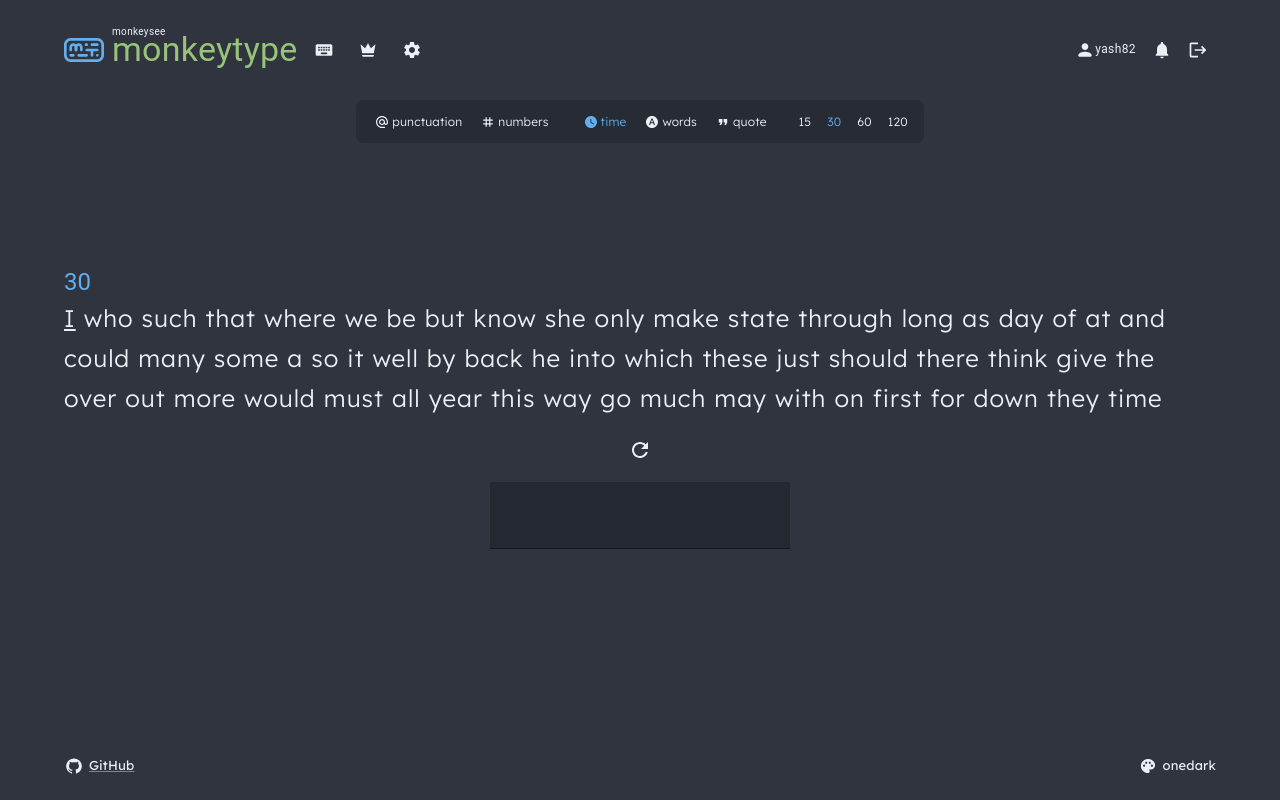
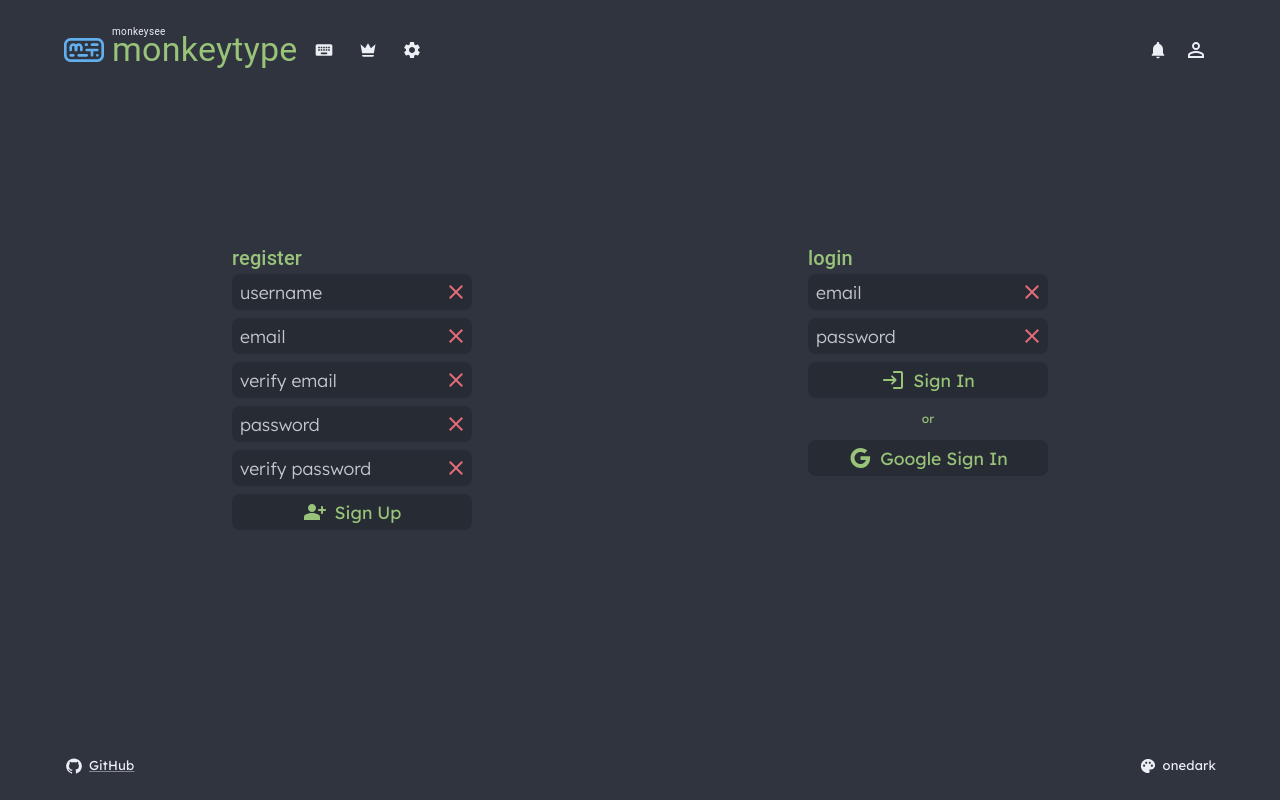
Before and after one commit to YaSh8202/react-monkey-type, a React (Create React App) app: page /login in a window 1280 px wide. Built offline with nearby package versions, Linux system fonts and the light colour scheme.

Commit message:
added login page

```diff
--- a/package.json
+++ b/package.json
@@ -22,6 +22,7 @@
     "react": "^18.2.0",
     "react-dom": "^18.2.0",
     "react-redux": "^8.0.5",
+    "react-router-dom": "^6.8.0",
     "react-scripts": "5.0.1",
     "react-use": "^17.4.0",
     "redux-persist": "^6.0.0",
--- a/public/index.html
+++ b/public/index.html
@@ -39,7 +39,7 @@
     -->
     <title>React App</title>
   </head>
-  <body style="overflow: hidden">
+  <body style="overflow-x: hidden">
     <noscript>You need to enable JavaScript to run this app.</noscript>
     <div id="root"></div>
     <!--
--- a/src/App.tsx
+++ b/src/App.tsx
@@ -7,16 +7,28 @@
 import { ThemeProvider, useTheme } from "@mui/material/styles";
 import Navbar from "./components/Navbar";
 import Footer from "./components/Footer";
-import ModesStack from "./components/ModesStack";
-import TestBox from "./components/TestBox";
 import { getTheme } from "./styles/theme";
 import { useAppDispatch, useAppSelector } from "./store/store";
-import TestResult from "./components/TestResult";
 import { resetTest } from "./store/testSlice";
+import { createBrowserRouter, Outlet, RouterProvider } from "react-router-dom";
+import Test from "./components/Test/Test";
+import Login from "./components/Login/Login";
+
+const router = createBrowserRouter([
+  {
+    path: "/",
+    element: <App />,
+
+    children: [
+      { path: "/", element: <Test /> },
+      { path: "/login", element: <Login /> },
+      { path: "*", element: "Not Found" },
+    ],
+  },
+]);
 
 function App() {
   const theme = useTheme();
-  const showResult = useAppSelector((state) => state.test.showResult);
   const dispatch = useAppDispatch();
 
   useEffect(() => {
@@ -44,16 +56,7 @@
         }}
       >
         <Navbar />
-        <Box display={"flex"} flexDirection={"column"} flex={1} my={"24px"}>
-          {showResult ? (
-            <TestResult />
-          ) : (
-            <>
-              <ModesStack />
-              <TestBox />
-            </>
-          )}
-        </Box>
+        <Outlet />
         <Footer />
       </Container>
     </Box>
@@ -67,7 +70,7 @@
 
   return (
     <ThemeProvider theme={getTheme(theme)}>
-      <App />
+      <RouterProvider router={router} />
     </ThemeProvider>
   );
 };
--- /dev/null
+++ b/src/components/Login/Login.tsx
@@ -0,0 +1,170 @@
+import Box from "@mui/material/Box";
+import Typography from "@mui/material/Typography";
+import { styled } from "@mui/material/styles";
+import { useTheme } from "@mui/material/styles";
+import React from "react";
+import CloseIcon from "@mui/icons-material/Close";
+import PersonAddAltRoundedIcon from "@mui/icons-material/PersonAddAltRounded";
+import LoginRoundedIcon from "@mui/icons-material/LoginRounded";
+import GoogleIcon from '@mui/icons-material/Google';
+
+function Login() {
+  return (
+    <Box display={"flex"} justifyContent={"space-around"}>
+      <RegisterForm />
+      {/* <RegisterForm /> */}
+      <LoginForm />
+    </Box>
+  );
+}
+
+const StyledInput = styled("input")(({ theme }) => ({
+  backgroundColor: theme.sub.alt,
+  border: "none",
+  outline: "none",
+  color: theme.text.main,
+  fontSize: "1.1rem",
+  lineHeight: "1.25",
+  padding: "8px 33px 8px 8px",
+  width: "100%",
+  borderRadius: "8px",
+  height: "100%",
+  boxSizing: "border-box",
+  "&::placeholder": {
+    color: theme.sub.main,
+    opacity: 0.8,
+    fontWeight: 300,
+  },
+}));
+
+const LoginInput: React.FunctionComponent<
+  React.DetailedHTMLProps<
+    React.InputHTMLAttributes<HTMLInputElement>,
+    HTMLInputElement
+  > & { status: string }
+> = ({ status, ...rest }) => {
+  const theme = useTheme();
+
+  return (
+    <Box position={"relative"} height={"36px"} boxSizing={"border-box"}>
+      <StyledInput {...rest} />
+      <Box
+        position={"absolute"}
+        right={"0px"}
+        top={0}
+        height={"100%"}
+        display={"flex"}
+        justifyContent={"center"}
+        alignItems={"center"}
+        width="33px"
+      >
+        <CloseIcon htmlColor={theme.error.main} />
+      </Box>
+    </Box>
+  );
+};
+
+const StyledLoginButton = styled("button")(({ theme }) => ({
+  backgroundColor: theme.sub.alt,
+  border: "none",
+  outline: "none",
+  width: "100%",
+  height: "36px",
+  borderRadius: "8px",
+  color: theme.text.main,
+  fontSize: "1.1rem",
+  display: "flex",
+  alignItems: "center",
+  justifyContent: "center",
+  gap: "0.5rem",
+  cursor: "pointer",
+  transition: "all 0.2s ease-in-out",
+  "&:hover": {
+    backgroundColor: theme.text.main,
+    color: theme.sub.alt,
+  },
+}));
+
+function RegisterForm() {
+  const theme = useTheme();
+
+  return (
+    <Box
+      bgcolor={"transparent"}
+      display="flex"
+      flexDirection={"column"}
+      width={"240px"}
+    >
+      <Typography color={theme.text.main} variant="h6">
+        register
+      </Typography>
+      <form
+        style={{
+          display: "flex",
+          flexDirection: "column",
+          gap: "0.5rem",
+        }}
+      >
+        <LoginInput placeholder="username" status="wrong" />
+        <LoginInput placeholder="email" status="wrong" />
+        <LoginInput placeholder="verify email" status="wrong" />
+        <LoginInput type="password" placeholder="password" status="wrong" />
+        <LoginInput placeholder="verify password" status="wrong" />
+        <StyledLoginButton>
+          <PersonAddAltRoundedIcon />
+          Sign Up
+        </StyledLoginButton>
+      </form>
+    </Box>
+  );
+}
+function LoginForm() {
+  const theme = useTheme();
+
+  const submitHandler = (e: React.FormEvent<HTMLFormElement>) => {
+    e.preventDefault();
+  };
+
+  return (
+    <Box
+      bgcolor={"transparent"}
+      display="flex"
+      flexDirection={"column"}
+      width={"240px"}
+    >
+      <Typography color={theme.text.main} variant="h6">
+        login
+      </Typography>
+      <form
+        onSubmit={submitHandler}
+        style={{
+          display: "flex",
+          flexDirection: "column",
+          gap: "0.5rem",
+        }}
+      >
+        <LoginInput placeholder="email" status="wrong" />
+        <LoginInput type="password" placeholder="password" status="wrong" />
+        <StyledLoginButton>
+          <LoginRoundedIcon />
+          Sign In
+        </StyledLoginButton>
+        <span
+          style={{
+            margin: "4px auto",
+            color: theme.text.main,
+            fontSize: "0.75rem",
+          }}
+        >
+          or
+        </span>
+        <StyledLoginButton>
+          <GoogleIcon />
+          Google Sign In
+        </StyledLoginButton>
+      </form>
+    </Box>
+  );
+}
+
+export default Login;
--- a/src/components/Navbar.tsx
+++ b/src/components/Navbar.tsx
@@ -6,9 +6,15 @@
 import NotificationsRoundedIcon from "@mui/icons-material/NotificationsRounded";
 import SettingsIcon from "@mui/icons-material/Settings";
 import LogoutIcon from "@mui/icons-material/Logout";
-
+import PersonOutlineOutlinedIcon from "@mui/icons-material/PersonOutlineOutlined";
+import { useNavigate } from "react-router-dom";
+import { useAppDispatch } from "../store/store";
+import { resetTest } from "../store/testSlice";
 function Navbar() {
   const theme = useTheme();
+  const dispatch = useAppDispatch();
+  const loggedIn = false;
+  const navigate = useNavigate();
   return (
     <Stack
       padding={" 5px 0"}
@@ -23,6 +29,15 @@
         gap={1}
         color={"white"}
         alignItems={"center"}
+      >
+        <Box
+          onClick={() => navigate("/")}
+          display={"flex"}
+          alignItems={"center"}
+          gap={1}
+          sx={{
+            cursor: "pointer",
+          }}
         >
           <MemoMtLogo height={"24px"} width="40px" fill={theme.caret.main} />
           <Box
@@ -48,7 +63,13 @@
               monkeytype
             </Typography>
           </Box>
-        <IconButton>
+        </Box>
+        <IconButton
+          onClick={() => {
+            navigate("/");
+            dispatch(resetTest());
+          }}
+        >
           <KeyboardRoundedIcon
             fontSize="small"
             htmlColor={theme.menuBtn["1"]}
@@ -63,7 +84,13 @@
       </Box>
       <Stack direction={"row"} spacing={1}>
         <Box>
-          <IconButton>
+          <IconButton
+            sx={{
+              color: theme.sub.main,
+            }}
+          >
+            {loggedIn && (
+              <>
                 <PersonRoundedIcon
                   fontSize="small"
                   htmlColor={theme.menuBtn["4"]}
@@ -71,6 +98,8 @@
                 <Typography variant="caption" color={theme.menuBtn["4"]}>
                   yash82
                 </Typography>
+              </>
+            )}
           </IconButton>
           <IconButton>
             <NotificationsRoundedIcon
@@ -78,8 +107,23 @@
               htmlColor={theme.menuBtn["5"]}
             />
           </IconButton>
-          <IconButton>
+          <IconButton
+            onClick={() => {
+              navigate("/login");
+            }}
+            sx={{
+              color: theme.sub.main,
+              transition: "color 0.2s",
+              "&:hover": {
+                color: theme.main.main,
+              },
+            }}
+          >
+            {loggedIn ? (
               <LogoutIcon fontSize="small" htmlColor={theme.menuBtn["6"]} />
+            ) : (
+              <PersonOutlineOutlinedIcon />
+            )}
           </IconButton>
         </Box>
       </Stack>
--- /dev/null
+++ b/src/components/Test/Test.tsx
@@ -0,0 +1,25 @@
+import React from "react";
+import { useAppSelector } from "../../store/store";
+import { Box } from "@mui/material";
+import TestResult from "./TestResult";
+import ModesStack from "./ModesStack";
+import TestBox from "./TestBox";
+
+function Test() {
+  const showResult = useAppSelector((state) => state.test.showResult);
+
+  return (
+    <Box display={"flex"} flexDirection={"column"} flex={1} my={"24px"}>
+      {showResult ? (
+        <TestResult />
+      ) : (
+        <>
+          <ModesStack />
+          <TestBox />
+        </>
+      )}
+    </Box>
+  );
+}
+
+export default Test;
```
Also changed, not shown: src/components/Test/ModesStack.tsx (renamed from src/components/ModesStack.tsx, +3 -3 lines), src/components/Test/TestBox.tsx (renamed from src/components/TestBox.tsx, +2 -2 lines), src/components/Test/TestResult.tsx (renamed from src/components/TestResult.tsx, +2 -2 lines), src/components/Test/TestWords.tsx (renamed from src/components/TestWords.tsx, +2 -2 lines), src/components/Test/WpmChart.tsx (renamed from src/components/WpmChart.tsx, +2 -2 lines), public/crown.svg (deleted), 1 other file (tests, documents, lock files or other folders). Lines whose indentation alone changed are shown as unchanged.
